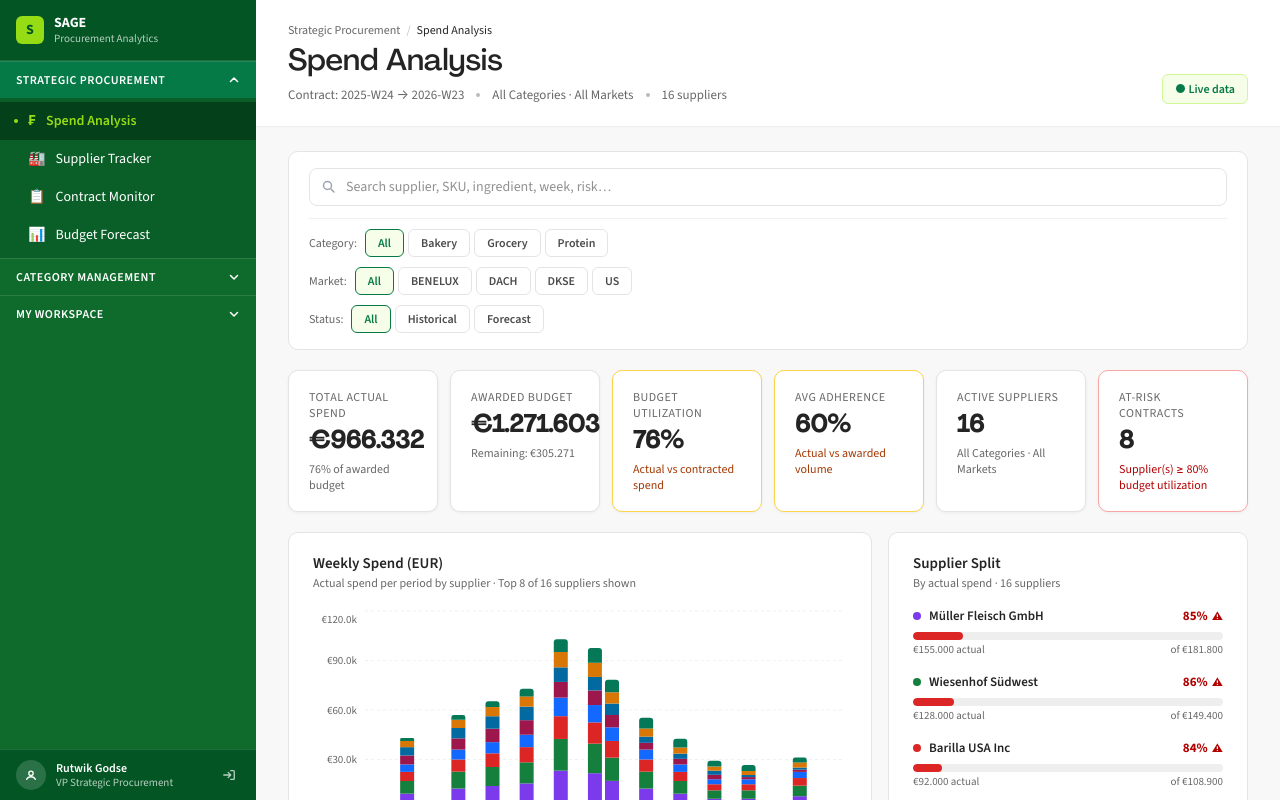
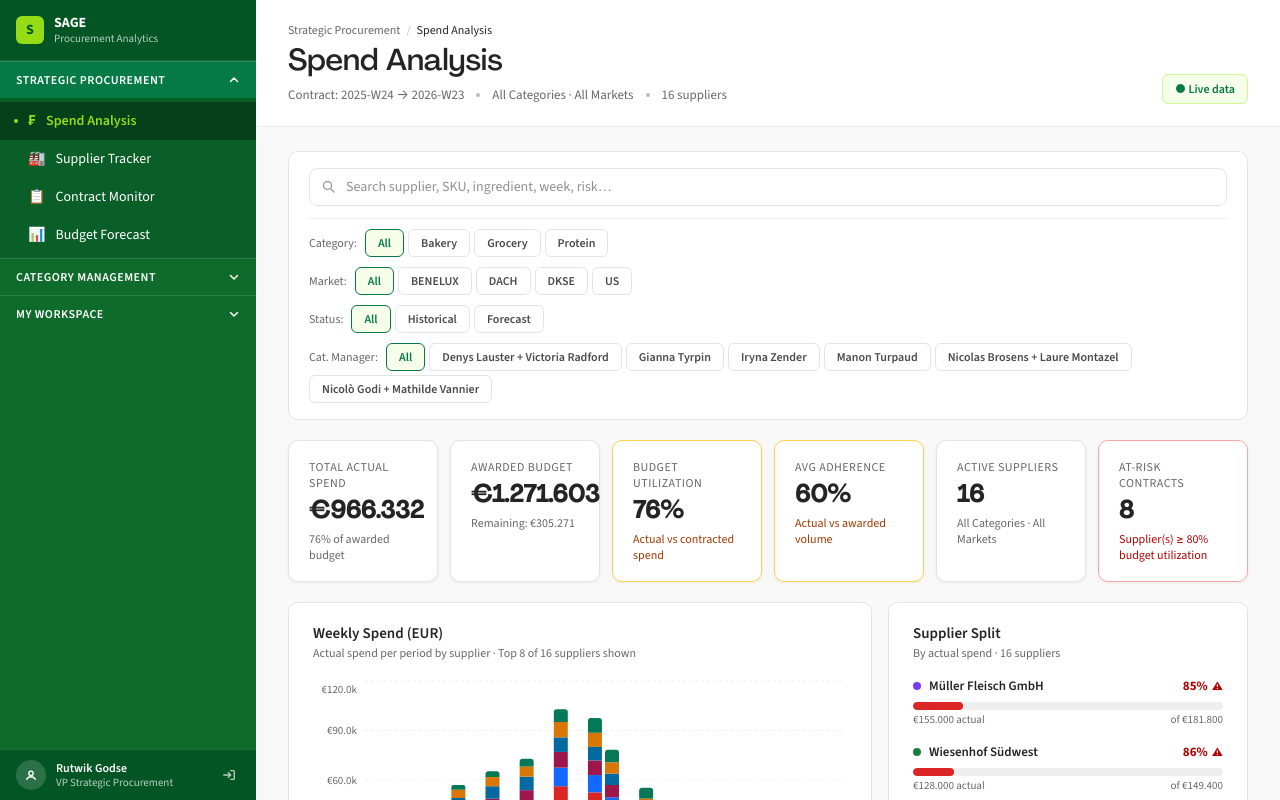
Before and after one commit to rutwik1994/cm-analysis-app, a Next.js app: page / in a window 1280 px wide. Shown: the top 800 px of the page. Built offline with nearby package versions, Linux system fonts and the light colour scheme.

Commit message:
Add Category Manager filter pill row
Filters KPIs, chart, and table by category manager. Works in
combination with Category, Market, Status filters and search.
Included in "Clear all filters".

Co-Authored-By: Claude Sonnet 4.6 <noreply@anthropic.com>

```diff
--- a/app/page.tsx
+++ b/app/page.tsx
@@ -5,7 +5,7 @@ import {
   ResponsiveContainer, Cell,
 } from "recharts";
 import {
-  ROWS, CATEGORIES, MARKETS,
+  ROWS, CATEGORIES, MARKETS, CATEGORY_MANAGERS,
   computeMetrics, computeSupplierSplit, computeWeeklyChart,
   supplierKey, SUPPLIER_COLOR,
   type SpendRow,
@@ -306,17 +306,19 @@ function FilterRow({ label, options, value, onChange }: {
 
 // ── Main Dashboard ────────────────────────────────────────────────────────────
 export default function SpendDashboard() {
-  const [filterCategory, setFilterCategory] = useState<string>('All');
-  const [filterMarket,   setFilterMarket]   = useState<string>('All');
-  const [filterStatus,   setFilterStatus]   = useState<'All' | 'Historical' | 'Forecast'>('All');
-  const [search,         setSearch]         = useState('');
+  const [filterCategory,        setFilterCategory]        = useState<string>('All');
+  const [filterMarket,          setFilterMarket]          = useState<string>('All');
+  const [filterStatus,          setFilterStatus]          = useState<'All' | 'Historical' | 'Forecast'>('All');
+  const [filterCategoryManager, setFilterCategoryManager] = useState<string>('All');
+  const [search,                setSearch]                = useState('');
 
   const filteredRows = useMemo(() => {
     const q = search.trim().toLowerCase();
     return ROWS.filter(r => {
-      if (filterCategory !== 'All' && r.category      !== filterCategory) return false;
-      if (filterMarket   !== 'All' && r.market        !== filterMarket)   return false;
-      if (filterStatus   !== 'All' && r.actualsStatus !== filterStatus)   return false;
+      if (filterCategory        !== 'All' && r.category        !== filterCategory)        return false;
+      if (filterMarket          !== 'All' && r.market          !== filterMarket)          return false;
+      if (filterStatus          !== 'All' && r.actualsStatus   !== filterStatus)          return false;
+      if (filterCategoryManager !== 'All' && r.categoryManager !== filterCategoryManager) return false;
       if (!q) return true;
       return (
         r.supplier.toLowerCase().includes(q)          ||
@@ -330,7 +332,7 @@ export default function SpendDashboard() {
         r.categoryManager.toLowerCase().includes(q)
       );
     });
-  }, [filterCategory, filterMarket, filterStatus, search]);
+  }, [filterCategory, filterMarket, filterStatus, filterCategoryManager, search]);
 
   const metrics       = useMemo(() => computeMetrics(filteredRows),      [filteredRows]);
   const supplierSplit = useMemo(() => computeSupplierSplit(filteredRows), [filteredRows]);
@@ -340,7 +342,7 @@ export default function SpendDashboard() {
   // Top-8 suppliers by actual spend (keeps chart legend readable)
   const chartSuppliers = useMemo(() => supplierSplit.slice(0, 8).map(s => s.supplier), [supplierSplit]);
 
-  const hasFilters = filterCategory !== 'All' || filterMarket !== 'All' || filterStatus !== 'All' || search !== '';
+  const hasFilters = filterCategory !== 'All' || filterMarket !== 'All' || filterStatus !== 'All' || filterCategoryManager !== 'All' || search !== '';
 
   const contextLabel = [
     filterCategory !== 'All' ? filterCategory : 'All Categories',
@@ -429,10 +431,16 @@ export default function SpendDashboard() {
             value={filterStatus}
             onChange={v => setFilterStatus(v as 'All' | 'Historical' | 'Forecast')}
           />
+          <FilterRow
+            label="Cat. Manager"
+            options={['All', ...CATEGORY_MANAGERS]}
+            value={filterCategoryManager}
+            onChange={v => setFilterCategoryManager(v)}
+          />
           {hasFilters && (
             <div>
               <button
-                onClick={() => { setFilterCategory('All'); setFilterMarket('All'); setFilterStatus('All'); setSearch(''); }}
+                onClick={() => { setFilterCategory('All'); setFilterMarket('All'); setFilterStatus('All'); setFilterCategoryManager('All'); setSearch(''); }}
                 style={{ padding: '5px 12px', borderRadius: 6, border: '1.5px solid #E4E4E4', background: 'transparent', color: '#676767', font: '400 12px/16px var(--font-body)', cursor: 'pointer' }}>
                 Clear all filters
               </button>
--- a/lib/data.ts
+++ b/lib/data.ts
@@ -255,8 +255,9 @@ const PROTEIN_ROWS: SpendRow[] = [
 export const ROWS: SpendRow[] = [...BAKERY_ROWS, ...GROCERY_ROWS, ...PROTEIN_ROWS];
 
 // Unique filter values
-export const CATEGORIES = ['Bakery', 'Grocery', 'Protein'];
-export const MARKETS    = ['BENELUX', 'DACH', 'DKSE', 'US'];
+export const CATEGORIES        = ['Bakery', 'Grocery', 'Protein'];
+export const MARKETS           = ['BENELUX', 'DACH', 'DKSE', 'US'];
+export const CATEGORY_MANAGERS = [...new Set(ROWS.map(r => r.categoryManager))].sort();
 
 // ─────────────────────────────────────────────────────────────────────────────
 // Dynamic aggregation helpers
```
